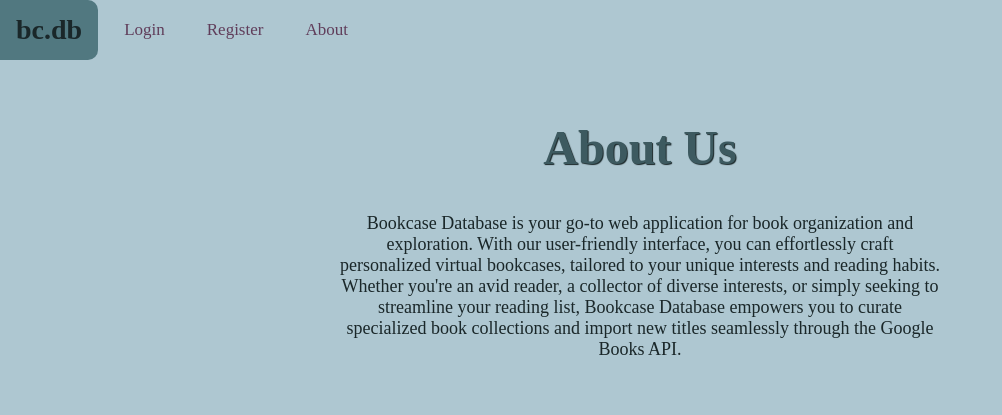
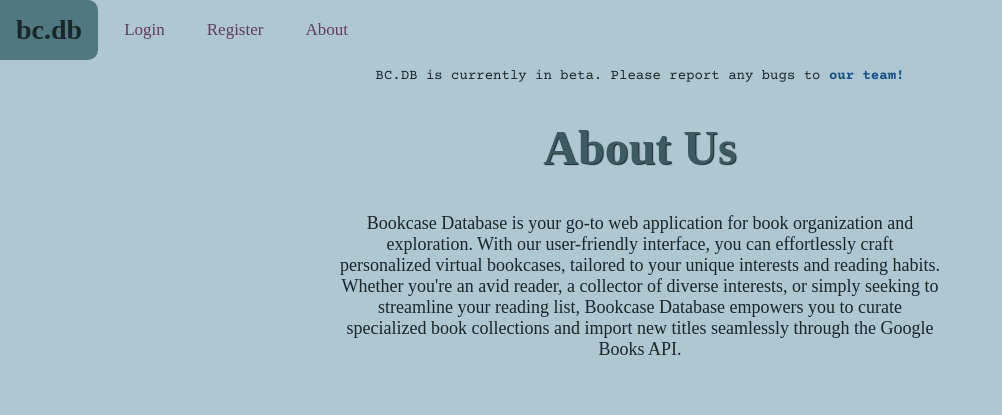
Before and after one commit to MyPetLobster/bookcase-database, a Flask app: page /about/ in a window 1280 px wide. Shown: the top 415 px of the page, without its empty margins (0-1002 px from the left). Run offline with Flask 3, Linux system fonts and the light colour scheme; some web fonts are replaced.

Commit message:
Add dynamic beta message banner under navbar

```diff
--- a/website/static/css/styles.css
+++ b/website/static/css/styles.css
@@ -129,6 +129,46 @@ button:hover {
   font-weight: bold;
   transition-duration: 150ms;
 }
+
+
+/* BETA BANNER */
+.beta-banner {
+  position: fixed;
+  top: 66px;
+  display: flex;
+  justify-content: center;
+  align-items: center;
+  background: transparent;
+  overflow: hidden;
+  height: 20px;
+  width: 100%;
+  margin: 0px;
+  padding: 0px;
+}
+.beta-banner > p {
+  color: var(--dark-font);
+  font-family: "Courier Prime", monospace;
+  font-size: 14px;
+}
+.beta-solid-bg {
+  background-color: var(--almost-white);
+  color: var(--dark-font);
+  transition-duration: 150ms;
+}
+.beta-hidden {
+  display: none;
+}
+.email-team {
+  text-decoration: none;
+  color: #175088;
+  font-weight: bold;
+  transition-duration: 150ms;
+}
+.email-team:hover {
+  color: #327dc9;
+  transition-duration: 150ms;
+}
+
 
 
 /* NAVBAR */
@@ -1625,6 +1665,14 @@ footer a:hover {
     color: var(--primary-purple);
 
   }
+  .beta-banner > p {
+    font-size: 10px;
+  }
+}
+@media screen and (max-width: 400px) {
+  .beta-banner > p {
+    font-size: 8px;
+  }
 }
 
 /* Universal media queries for screens under 600px */
--- a/website/templates/base.html
+++ b/website/templates/base.html
@@ -39,6 +39,10 @@
         <i class="fa fa-bars"></i>
       </a>
     </div>
+    <div class="beta-banner">
+      <p>BC.DB is currently in beta. Please report any bugs to <a class="email-team" href="mailto:BookcaseDatabase@gmail.com?subject=bugs">our team!</a></p>
+    </div>
+
 
     <div class="spacer-div"></div>
 
@@ -78,6 +82,7 @@
     const anchorTags = document.querySelectorAll("#myTopnav a");
     const bcdbLogo = document.getElementById("bcdb-logo");
     const footer = document.getElementById("footer");
+    const betaBanner = document.querySelector(".beta-banner");
 
     // Function to check if the footer should be visible
     function checkFooterVisibility() {
@@ -108,6 +113,7 @@
 
     window.onscroll = function () {
       if (window.pageYOffset > 0) {
+        betaBanner.classList.add("beta-solid-bg")
         topNav.classList.add("solid-bg");
         bcdbLogo.classList.add("remove-border-radius");
         anchorTags.forEach((anchor) => {
@@ -115,6 +121,7 @@
         });
       } else {
         topNav.classList.remove("solid-bg");
+        betaBanner.classList.remove("beta-solid-bg");
         bcdbLogo.classList.remove("remove-border-radius");
         anchorTags.forEach((anchor) => {
           anchor.classList.remove("white-font");
@@ -126,13 +133,16 @@
     const burger = document.getElementById("hamburger");
     burger.addEventListener("click", () => {
       if (topNav.className === "topnav") {
+        betaBanner.classList.add("beta-hidden");
         topNav.className += " responsive";
         topNav.scrollIntoView({ behavior: 'smooth' });
       } else if (topNav.className === "topnav solid-bg") {
+        betaBanner.classList.add("beta-hidden");
         topNav.className = "topnav responsive";
         topNav.scrollIntoView({ behavior: 'smooth' });
       }
       else {
+        betaBanner.classList.remove("beta-hidden");
         topNav.className = "topnav";
       }
     });
@@ -140,6 +150,7 @@
     bcdbLogo.addEventListener("click", () => {
       if (topNav.className === "topnav responsive") {
         topNav.className = "topnav";
+        betaBanner.classList.remove("beta-hidden");
         bcdbLogo.removeAttribute("href");
       }
       else {
```
